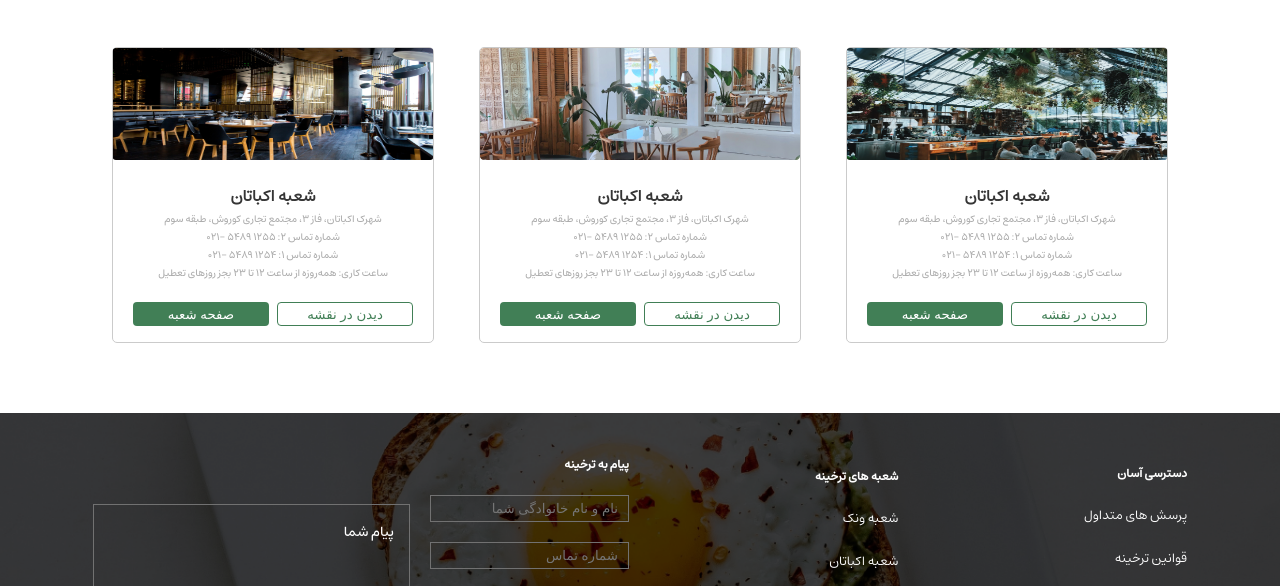
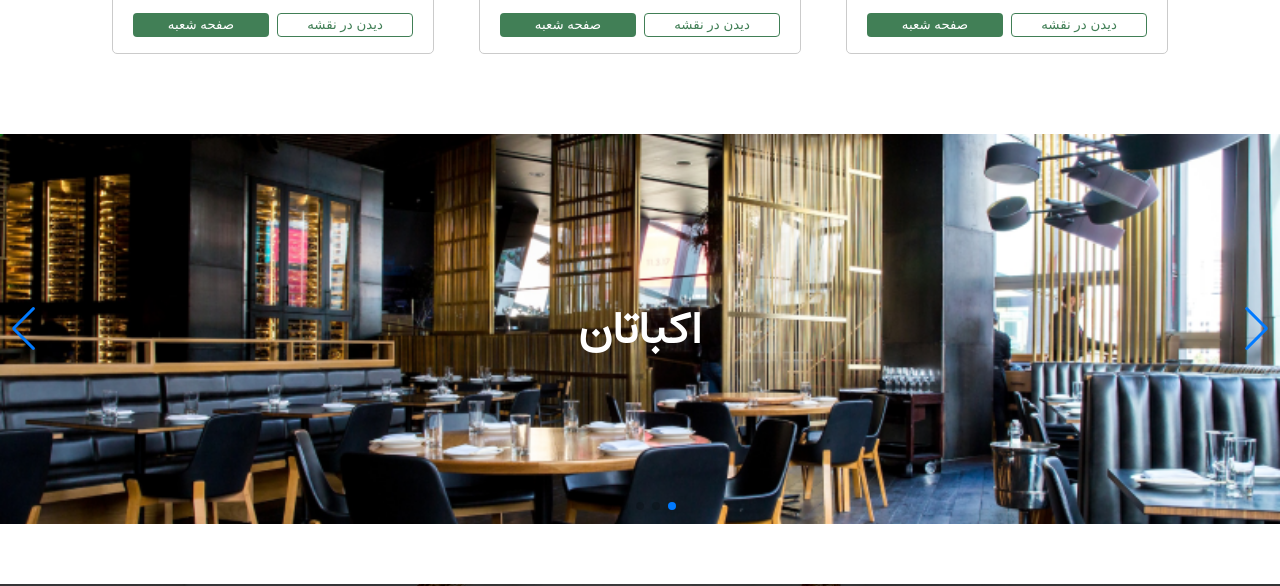
Before and after one commit to MaedehBagheri/Resturan-website-js, a plain HTML site: page index.html in a window 1280 px wide. Shown: the part 2947-3533 px from the top of the page. Drawn offline with nearby package versions, Linux system fonts and the light colour scheme.

Commit message:
end of branch-slider

```diff
--- a/css/style.css
+++ b/css/style.css
@@ -454,10 +454,10 @@ padding: 15px;
     justify-content: center;
     align-items: center;
     flex-wrap: wrap;
-    gap: 2rem;
+    gap: 1rem;
 }
 .cart_1{
-    width: 288px;
+    width: 277px;
     height: auto;
     border: 1px solid #cbcbcb;
     border-radius: 8px;
@@ -633,3 +633,55 @@ align-items: center;
     width: 20px;
     height: 20px;
 }
+
+
+/* slider */
+.main{
+    margin-top: 7rem;
+    height:390px ;
+    width: 100%;
+    font-family: "Estedad-Regular";
+}
+
+.wrapper, .slide{
+    overflow: hidden;
+width: 100%;
+height: 100%;
+}
+
+.slide, .image{
+    height: 100%;
+width: 100%;
+object-fit: cover;
+}
+.slide::before{
+    content: "";
+    position: absolute;
+    height: 100%;
+    width: 100%;
+
+    z-index: 10;
+}
+
+.slide .img-data{
+    position: absolute;
+    top: 50%;
+    left: 50%;
+    transform: translate(-50%,-50%);
+   z-index: 10;
+}
+.text{
+    font-size: 14px;
+    font-weight: 400;
+}
+.img-data h1{
+    font-size: 45px;
+    color: #ffffff;
+    font-weight: 600;
+}
+
+.swiper-button-next{
+    height: 50px;
+    width: 50px;
+    color: #ffffff;
+}
--- a/index.html
+++ b/index.html
@@ -8,6 +8,7 @@
 
     <link rel="stylesheet" href="./css/style.css">
     <link rel="stylesheet" href="./css/fontstyle.css">
+    <link rel="stylesheet" href="/css/swiper-bundle.min.css">
     <title>Website-tarkhineh</title>
 </head>
 <body>
@@ -467,7 +468,56 @@
         </div>
     </div>
 </section>
+<section class="branch-slide">
+    <div class="main swiper mySwiper ">
+        <div class="wrapper swiper-wrapper">
+            <div class="slide swiper-slide">
+                <img class="image" src="./assets/images/Device=Desktop, Picture=5.png" alt="">
+                <div class="img-data">
 
+                    <h1>اکباتان</h1>
+                    <a href="#" class="button"></a>
+                </div>
+            </div>
+            <div class="slide swiper-slide">
+                <img class="image" src="./assets/images/Device=Desktop, Picture=1(2).png" alt="">
+                <div class="img-data">
+
+                    <h1>اقدسیه</h1>
+                    <a href="#" class="button"></a>
+                </div>
+            </div>
+
+            <div class="slide swiper-slide">
+                <img class="image" src="./assets/images/Device=Desktop, Picture=4.png" alt="">
+                <div class="img-data">
+
+                    <h1>چالوس</h1>
+                    <a href="#" class="button"></a>
+                </div>
+            </div>
+            <div class="slide swiper-slide">
+                <img class="image" src="./assets/images/Device=Desktop, Picture=6.png" alt="">
+                <div class="img-data">
+
+                    <h1>ونک</h1>
+                    <a href="#" class="button"></a>
+                </div>
+            </div>
+            <div class="slide swiper-slide">
+                <img class="image" src="./assets/images/Device=Desktop, Picture=3.png" alt="">
+                <div class="img-data">
+
+                    <h1>چالوس</h1>
+                    <a href="#" class="button"></a>
+                </div>
+            </div>
+            <div class="swiper-button-next"></div>
+            <div class="swiper-button-prev"></div>
+            <div class="swiper-pagination nav-btn"></div>
+        </div>
+        </div>
+</section>
 
 
 <!-- footer -->
@@ -592,5 +642,7 @@
 </div>
 
 <script src="./js/main.js" type="module"></script>
+<script src="/js/swiper-bundle.min.js"></script>
+
 </body>
 </html>
--- a/js/main.js
+++ b/js/main.js
@@ -1,2 +1,3 @@
 import "./menu.js";
-import "./modalcart.js"
+import "./modalcart.js";
+import "./slider.js";
--- /dev/null
+++ b/js/slider.js
@@ -0,0 +1,13 @@
+
+    var swiper = new Swiper(".mySwiper", {
+      slidesPerView: 1,
+      loop: true,
+      pagination: {
+        el: ".swiper-pagination",
+        clickable: true,
+      },
+      navigation: {
+        nextEl: ".swiper-button-next",
+        prevEl: ".swiper-button-prev",
+      },
+    });
```
Also changed, not shown: assets/images/Device=Desktop, Picture=1(2).png (added), assets/images/Device=Desktop, Picture=2(1).png (added), assets/images/Device=Desktop, Picture=3.png (added), assets/images/Device=Desktop, Picture=4.png (added), assets/images/Device=Desktop, Picture=6.png (added), css/swiper-bundle.min.css (added), js/swiper-bundle.min.js (added), 1 other file.
